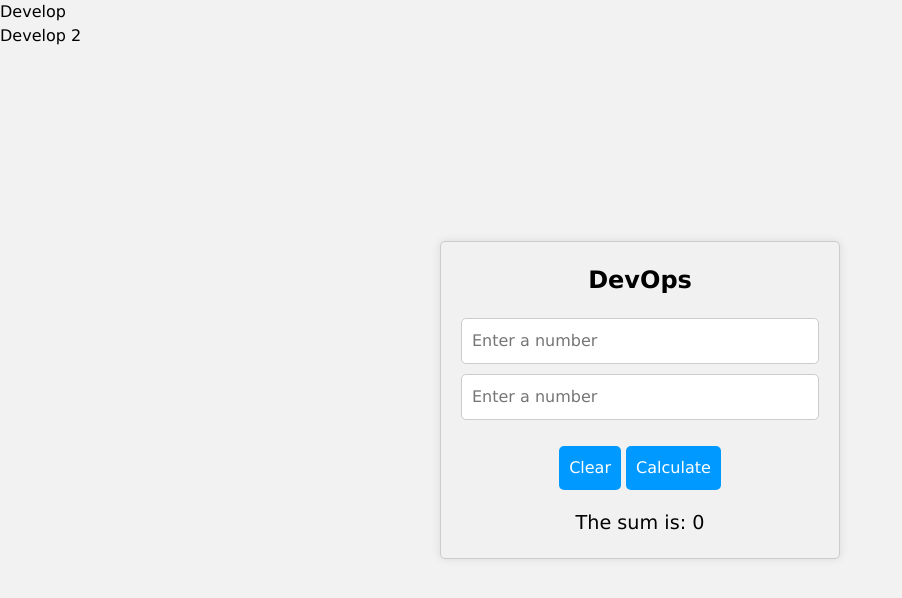
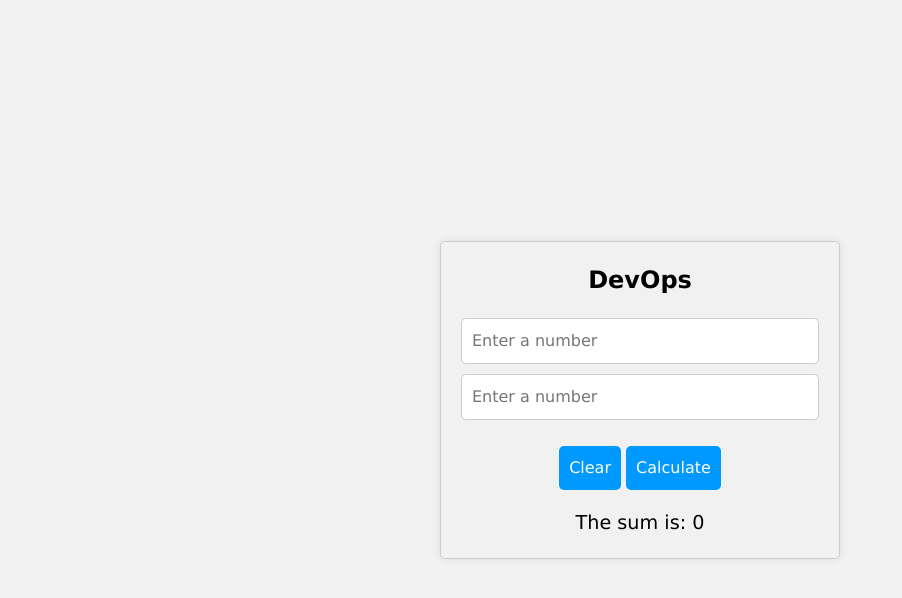
Before and after one commit to nikhilsourav/DevOps, a plain HTML site: page index.html in a window 1280 px wide. Shown: the whole page, without its empty margins (0-902 px from the left). Drawn offline with Linux system fonts and the light colour scheme.

Commit message:
removed tests

```diff
--- a/index.html
+++ b/index.html
@@ -22,13 +22,6 @@
         </form>
     </div>
 
-    <div>
-        Develop
-    </div>
-    <div>
-        Develop 2
-    </div>
-
     <script src="script.js"></script>
 </body>
 
```
